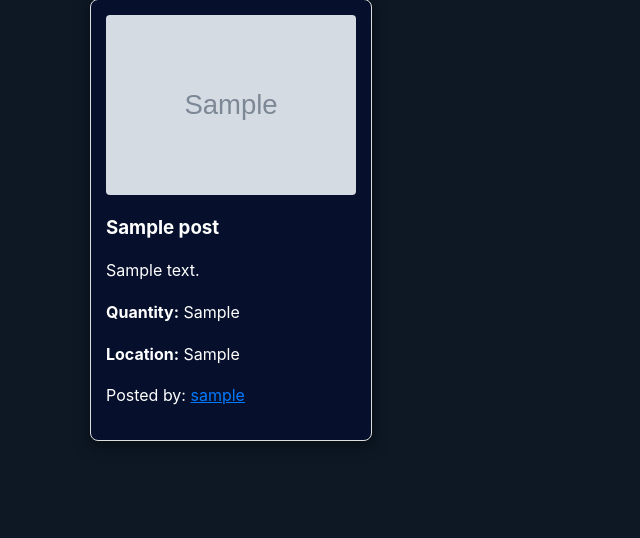
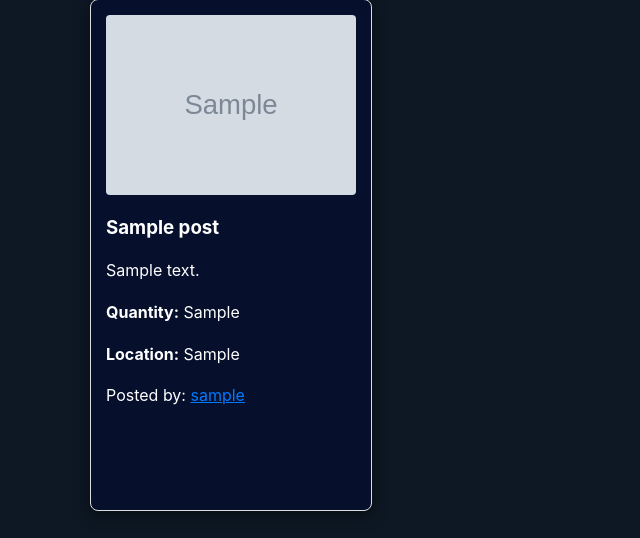
Before and after one commit to AshayKarnavat/leftoverlink, a Flask app: page / in a window 1280 px wide. Shown: the part 262-800 px from the top of the page, without its empty margins (0-640 px from the left). Run offline with Flask 3, Linux system fonts and the light colour scheme; a user stored in the database is signed in; tables that the repository leaves empty hold one stand-in row (values such as "Sample post"); grey boxes marked "Sample" are stand-in pictures.

Commit message:
Update styles.css

```diff
--- a/backend/static/css/styles.css
+++ b/backend/static/css/styles.css
@@ -176,6 +176,7 @@ a.post-card-link {
     margin-right:25px;
     margin-bottom:25px;
     width: 250px;
+    min-height:480px;
     box-shadow: 0 4px 15px rgba(0,0,0,0.5);
     transition: transform 0.2s, box-shadow 0.2s;
     color: #FFFFFF;
```
